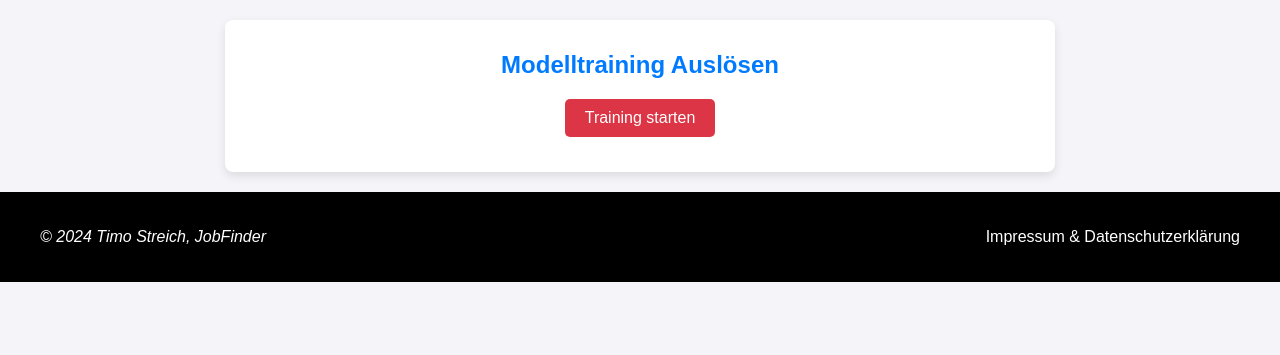
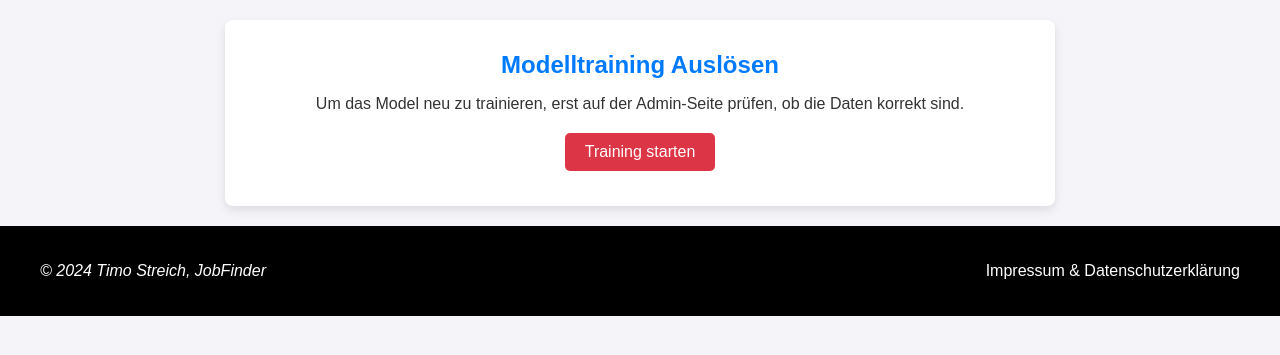
Before and after one commit to timo2009/job_finder, a Django app: page /train/ in a window 1280 px wide. Shown: the part 48-403 px from the top of the page. Run offline with Django 5.2, Linux system fonts and the light colour scheme; the visitor is signed in with stand-in values (Sample User, id 1); parts of the project's set-up code (start-up, migrations or seed data) failed here and were passed over.

Commit message:
add warning tag to trigger_training.html

```diff
--- a/recommendations/static/css/style.css
+++ b/recommendations/static/css/style.css
@@ -136,7 +136,9 @@ button:hover {
     align-items: flex-start; /* Ausrichtung links */
     margin: 10px 0; /* Abstand nach oben und unten */
 }
-
+.text-center {
+    text-align: center;
+}
 .alert {
     margin: 20px auto;
     max-width: 600px;
--- a/recommendations/templates/trigger_training.html
+++ b/recommendations/templates/trigger_training.html
@@ -5,6 +5,9 @@
 {% block content %}
         <form method="post" class="text-center">
             <h1>Modelltraining Auslösen</h1>
+            <p class="text-center">
+                Um das Model neu zu trainieren, erst auf der Admin-Seite prüfen, ob die Daten korrekt sind.
+            </p>
             {% csrf_token %}
             <button type="submit" class="submit-button">Training starten</button>
             {% if messages %}
@@ -14,6 +17,5 @@
                     {% endfor %}
                 </div>
             {% endif %}
-
         </form>
 {% endblock %}
```
